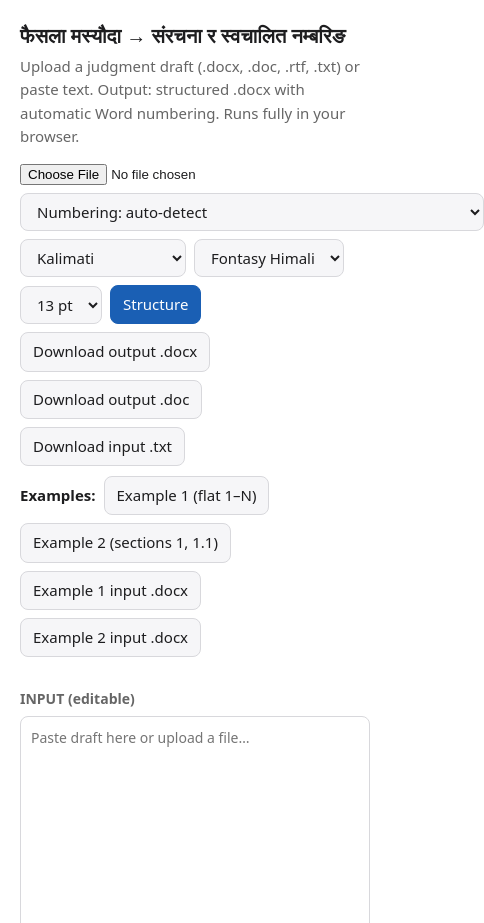
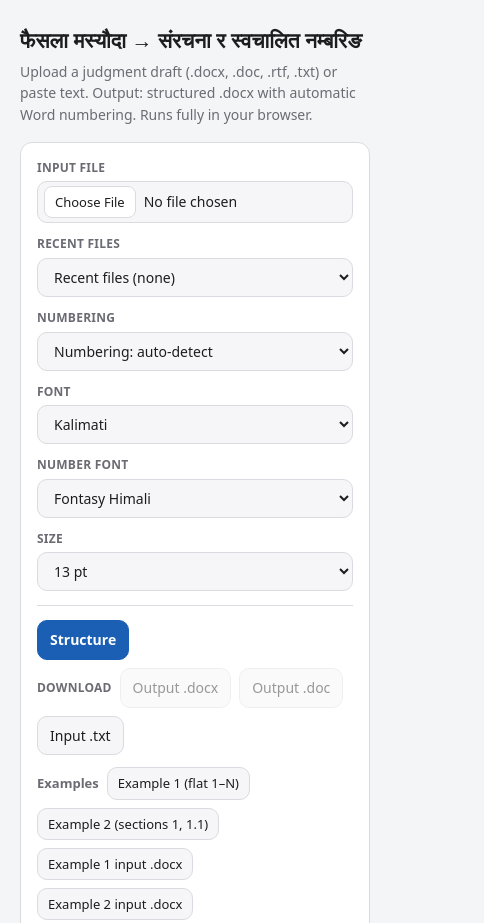
Before and after one commit to ShivaPrasadAcharya/formatingjudgementdrafts, a plain HTML site: page index.html in a window 390 px wide. Shown: the top 923 px of the page, 484 px wide, since content can reach past the window. Drawn offline with nearby package versions, Linux system fonts and the light colour scheme.

Commit message:
Refactor index.html for better layout and styles
Updated styles and HTML structure for improved layout and responsiveness.

```diff
--- a/index.html
+++ b/index.html
@@ -9,41 +9,56 @@
 <script src="https://cdnjs.cloudflare.com/ajax/libs/mammoth/1.6.0/mammoth.browser.min.js"></script>
 <script src="https://cdn.jsdelivr.net/npm/docx@8.5.0/build/index.umd.js"></script>
 <style>
-:root{--bg:#fff;--fg:#1d1d1f;--mut:#666;--bd:#d8d8dc;--ac:#1a5fb4;--card:#f6f6f8}
-@media(prefers-color-scheme:dark){:root{--bg:#1c1c1e;--fg:#f2f2f4;--mut:#a0a0a8;--bd:#3a3a3e;--ac:#6ea8ff;--card:#26262a}}
+:root{--bg:#f4f5f7;--pn:#fff;--fg:#1d1d1f;--mut:#6b6b73;--bd:#d9dbe0;--ac:#1a5fb4;--card:#f6f6f8;--r:10px}
+@media(prefers-color-scheme:dark){:root{--bg:#141416;--pn:#1c1c1e;--fg:#f2f2f4;--mut:#a0a0a8;--bd:#3a3a3e;--ac:#6ea8ff;--card:#26262a}}
 *{box-sizing:border-box}body{margin:0;font:15px/1.55 system-ui,"Nirmala UI",sans-serif;background:var(--bg);color:var(--fg)}
-main{max-width:1100px;margin:0 auto;padding:20px}h1{font-size:20px;margin:0 0 4px}p.s{color:var(--mut);margin:0 0 16px}
-.row{display:flex;gap:8px;flex-wrap:wrap;align-items:center;margin:10px 0}
-button,select{font:inherit;padding:7px 12px;border:1px solid var(--bd);border-radius:8px;background:var(--card);color:var(--fg);cursor:pointer}
-button.p{background:var(--ac);color:#fff;border-color:var(--ac)}
-.g{display:grid;grid-template-columns:1fr 1fr;gap:14px}@media(max-width:800px){.g{grid-template-columns:1fr}}
-h2{font-size:14px;margin:0 0 6px;color:var(--mut)}
-textarea,#out{width:100%;height:480px;border:1px solid var(--bd);border-radius:8px;padding:10px;background:var(--bg);color:var(--fg);font:14px/1.6 "Nirmala UI",system-ui,sans-serif}
-#out{overflow:auto}#out div{margin:0;line-height:1.15}.c{text-align:center}.b{font-weight:700}.u{text-decoration:underline}.j{text-align:justify}.r{text-align:right}
+main{max-width:1180px;margin:0 auto;padding:24px 20px 32px}
+header{margin-bottom:16px}h1{font-size:21px;margin:0 0 4px}p.s{color:var(--mut);margin:0;font-size:14px}
+.card{background:var(--pn);border:1px solid var(--bd);border-radius:12px;padding:16px;margin-bottom:16px}
+.controls{display:grid;grid-template-columns:repeat(auto-fit,minmax(170px,1fr));gap:12px 14px}
+.field{display:flex;flex-direction:column;gap:4px;min-width:0}.field.w2{grid-column:span 2}@media(max-width:560px){.field.w2{grid-column:auto}}
+label{font-size:12px;font-weight:600;color:var(--mut);letter-spacing:.02em;text-transform:uppercase}
+button,select,input[type=file]{font:inherit;font-size:14px;padding:8px 12px;border:1px solid var(--bd);border-radius:var(--r);background:var(--card);color:var(--fg);cursor:pointer;min-width:0;max-width:100%}
+input[type=file]{padding:4px 6px;width:100%}input[type=file]::file-selector-button{font:inherit;font-size:13px;padding:5px 10px;margin-right:8px;border:1px solid var(--bd);border-radius:8px;background:var(--pn);color:var(--fg);cursor:pointer}
+select{width:100%}button:hover:not(:disabled),select:hover{border-color:var(--ac)}button:disabled{opacity:.45;cursor:not-allowed}
+:focus-visible{outline:2px solid var(--ac);outline-offset:1px}
+button.p{background:var(--ac);color:#fff;border-color:var(--ac);font-weight:600}
+.actions{display:flex;gap:8px;flex-wrap:wrap;align-items:center;margin-top:14px;padding-top:14px;border-top:1px solid var(--bd)}
+.actions .sp{flex:1}.grp{display:flex;gap:8px;flex-wrap:wrap;align-items:center}.grp>span{font-size:12px;font-weight:600;color:var(--mut);text-transform:uppercase;letter-spacing:.02em}
+.ex{margin-top:12px;display:flex;gap:8px;flex-wrap:wrap;align-items:center}.ex button{font-size:13px;padding:5px 10px}
+#msg{color:#c0392b;min-height:0;margin-top:8px;font-size:14px}#msg:empty{display:none}
+.g{display:grid;grid-template-columns:1fr 1fr;gap:16px}@media(max-width:860px){.g{grid-template-columns:1fr}}
+.panel{background:var(--pn);border:1px solid var(--bd);border-radius:12px;padding:12px;min-width:0}
+h2{font-size:12px;font-weight:600;margin:0 0 8px;color:var(--mut);letter-spacing:.04em;text-transform:uppercase}
+textarea,#out{width:100%;height:min(68vh,560px);border:1px solid var(--bd);border-radius:8px;padding:12px;background:var(--bg);color:var(--fg);font:14px/1.6 "Nirmala UI",system-ui,sans-serif;resize:vertical}
+#out{overflow:auto;background:var(--pn)}#out div{margin:0;line-height:1.15}.c{text-align:center}.b{font-weight:700}.u{text-decoration:underline}.j{text-align:justify}.r{text-align:right}
 .n{display:inline-block;min-width:3em;font-weight:400}.i{padding-left:3em;text-indent:-3em}
-#rec{display:inline-flex;gap:6px;align-items:center;flex-wrap:wrap}#rec button{padding:4px 8px;font-size:13px;max-width:190px;overflow:hidden;text-overflow:ellipsis;white-space:nowrap}#msg{color:#c0392b;min-height:1.4em}.note{font-size:13px;color:var(--mut)}
+.note{font-size:13px;color:var(--mut)}footer.note{margin-top:16px;line-height:1.6}
 </style>
 </head>
 <body>
 <main>
-<h1>फैसला मस्यौदा → संरचना र स्वचालित नम्बरिङ</h1>
-<p class="s">Upload a judgment draft (.docx, .doc, .rtf, .txt) or paste text. Output: structured .docx with automatic Word numbering. Runs fully in your browser.</p>
-<div class="row">
- <input type="file" id="f" accept=".docx,.doc,.rtf,.txt">
- <span id="rec"></span>
- <select id="mode"><option value="auto">Numbering: auto-detect</option><option value="sections">Sections: 1 / 1.1, 1.2 …</option><option value="flat">Paragraphs only: 1, 2, 3 … (section headings not numbered)</option><option value="all">Irrespective: continuous 1, 2, 3 … (no heading search)</option></select>
- <select id="font"><option>Kalimati</option><option>Nirmala UI</option><option>Mangal</option><option>Arial Unicode MS</option></select>
- <select id="nfont" title="Font for paragraph numbers"><option>Fontasy Himali</option><option>Kalimati</option><option>Nirmala UI</option><option>Mangal</option></select>
- <select id="size"><option value="13">13 pt</option><option value="11">11 pt</option><option value="12">12 pt</option><option value="14">14 pt</option><option value="16">16 pt</option></select>
- <button class="p" id="go">Structure</button>
- <button id="dl" disabled>Download output .docx</button><button id="dld" disabled>Download output .doc</button>
- <button id="dlin">Download input .txt</button>
-</div>
-<div class="row"><b>Examples:</b><button id="e1">Example 1 (flat 1–N)</button><button id="e2">Example 2 (sections 1, 1.1)</button><button id="e1d">Example 1 input .docx</button><button id="e2d">Example 2 input .docx</button></div>
-<div id="msg"></div>
-<div class="g"><div><h2>INPUT (editable)</h2><textarea id="in" placeholder="Paste draft here or upload a file…"></textarea></div>
-<div><h2>OUTPUT (preview of the .docx)</h2><div id="out"></div></div></div>
-<p class="note">Recognised main headings: तथ्यगत बेहोरा / तथ्यखण्ड, यस अदालतको ठहर / ठहरखण्ड, तपसिल. Old .doc files are read on a best-effort basis; if the text looks wrong, save as .docx first. Bold, underline and italic are kept from .docx, .rtf and .html files (the input box shows plain text); .doc and .txt files carry no formatting here. Review all output against the original before use.</p>
+<header><h1>फैसला मस्यौदा → संरचना र स्वचालित नम्बरिङ</h1>
+<p class="s">Upload a judgment draft (.docx, .doc, .rtf, .txt) or paste text. Output: structured .docx with automatic Word numbering. Runs fully in your browser.</p></header>
+<section class="card">
+ <div class="controls">
+  <div class="field w2"><label for="f">Input file</label><input type="file" id="f" accept=".docx,.doc,.rtf,.txt"></div>
+  <div class="field"><label for="rec">Recent files</label><select id="rec"><option value="">Recent files (none)</option></select></div>
+  <div class="field w2"><label for="mode">Numbering</label><select id="mode"><option value="auto">Numbering: auto-detect</option><option value="sections">Sections: 1 / 1.1, 1.2 …</option><option value="flat">Paragraphs only: 1, 2, 3 … (section headings not numbered)</option><option value="all">Irrespective: continuous 1, 2, 3 … (no heading search)</option></select></div>
+  <div class="field"><label for="font">Font</label><select id="font"><option>Kalimati</option><option>Nirmala UI</option><option>Mangal</option><option>Arial Unicode MS</option></select></div>
+  <div class="field"><label for="nfont">Number font</label><select id="nfont" title="Font for paragraph numbers"><option>Fontasy Himali</option><option>Kalimati</option><option>Nirmala UI</option><option>Mangal</option></select></div>
+  <div class="field"><label for="size">Size</label><select id="size"><option value="13">13 pt</option><option value="11">11 pt</option><option value="12">12 pt</option><option value="14">14 pt</option><option value="16">16 pt</option></select></div>
+ </div>
+ <div class="actions">
+  <button class="p" id="go">Structure</button><span class="sp"></span>
+  <div class="grp"><span>Download</span><button id="dl" disabled>Output .docx</button><button id="dld" disabled>Output .doc</button><button id="dlin">Input .txt</button></div>
+ </div>
+ <div class="ex"><b class="note">Examples</b><button id="e1">Example 1 (flat 1–N)</button><button id="e2">Example 2 (sections 1, 1.1)</button><button id="e1d">Example 1 input .docx</button><button id="e2d">Example 2 input .docx</button></div>
+ <div id="msg"></div>
+</section>
+<div class="g"><div class="panel"><h2>Input (editable)</h2><textarea id="in" placeholder="Paste draft here or upload a file…"></textarea></div>
+<div class="panel"><h2>Output (preview of the .docx)</h2><div id="out"></div></div></div>
+<footer class="note">Recognised main headings: तथ्यगत बेहोरा / तथ्यखण्ड, यस अदालतको ठहर / ठहरखण्ड, तपसिल. Old .doc files are read on a best-effort basis; if the text looks wrong, save as .docx first. Bold, underline and italic are kept from .docx, .rtf and .html files (the input box shows plain text); .doc and .txt files carry no formatting here. Review all output against the original before use.</footer>
 </main>
 <script>
 const EX1=`।। श्री ।।
@@ -284,12 +299,20 @@ async function readAny(f){const ab=await f.arrayBuffer(),u=new Uint8Array(ab),h=
  if(u[0]===0xD0&&u[1]===0xCF){const t=oleDoc(ab);if(!t)throw new Error('Could not read this .doc. Please save it as .docx and upload again.');return t}
  let t=u[0]===0xFF&&u[1]===0xFE?new TextDecoder('utf-16le').decode(ab):new TextDecoder('utf-8').decode(ab);
  if(h.startsWith('{\\rtf'))return rtf(t);if(/^\s*<(!doctype|html)/i.test(t))return htmlM(t);return t}
-const RECENT=[];
-function showRecent(){const r=$('rec'),bs=RECENT.map(f=>{const b=document.createElement('button');b.textContent=f.name;b.title=f.name;b.onclick=()=>loadFile(f,true);return b});
- if(!bs.length){r.replaceChildren();return}const l=document.createElement('span');l.className='note';l.textContent='Recent:';r.replaceChildren(l,...bs)}
-async function loadFile(f,again){$('msg').textContent='';try{ORIG=f.name;FM=await readAny(f);$('in').value=pl(FM);run();
- const k=RECENT.findIndex(x=>x.name===f.name&&x.size===f.size&&x.lastModified===f.lastModified);if(k>=0)RECENT.splice(k,1);RECENT.unshift(f);RECENT.length=Math.min(RECENT.length,3);showRecent()}catch(er){$('msg').textContent=er.message}}
+let RECENT=[];
+const idb=()=>new Promise((res,rej)=>{const r=indexedDB.open('judgment-recent',1);r.onupgradeneeded=()=>r.result.createObjectStore('files',{keyPath:'id',autoIncrement:true});r.onsuccess=()=>res(r.result);r.onerror=()=>rej(r.error)});
+const idbAll=async()=>{const d=await idb();return new Promise(res=>{const q=d.transaction('files').objectStore('files').getAll();q.onsuccess=()=>res(q.result||[]);q.onerror=()=>res([])})};
+async function idbSave(f){const d=await idb(),all=await idbAll(),tx=d.transaction('files','readwrite'),s=tx.objectStore('files'),same=x=>x.name===f.name&&x.size===f.size&&x.lastModified===f.lastModified;
+ all.filter(same).forEach(x=>s.delete(x.id));s.add({name:f.name,size:f.size,lastModified:f.lastModified,blob:f,t:Date.now()});
+ all.filter(x=>!same(x)).sort((a,b)=>b.t-a.t).slice(2).forEach(x=>s.delete(x.id));await new Promise(r=>{tx.oncomplete=r;tx.onerror=r})}
+function showRecent(){const r=$('rec');r.replaceChildren();const o0=document.createElement('option');o0.value='';o0.textContent=RECENT.length?'Recent files ('+RECENT.length+')':'Recent files (none)';r.appendChild(o0);
+ RECENT.forEach((f,i)=>{const o=document.createElement('option');o.value=i;o.textContent=f.name;r.appendChild(o)});r.value=''}
+async function loadFile(f){$('msg').textContent='';try{ORIG=f.name;FM=await readAny(f);$('in').value=pl(FM);run();
+ const k=RECENT.findIndex(x=>x.name===f.name&&x.size===f.size&&x.lastModified===f.lastModified);if(k>=0)RECENT.splice(k,1);RECENT.unshift(f);RECENT.length=Math.min(RECENT.length,3);showRecent();
+ try{await idbSave(f)}catch(e){}}catch(er){$('msg').textContent=er.message}}
 $('f').onchange=async e=>{const f=e.target.files[0];if(!f)return;await loadFile(f);e.target.value=''};
+$('rec').onchange=async e=>{const f=RECENT[+e.target.value];e.target.value='';if(f)await loadFile(f)};
+(async()=>{try{const a=await idbAll();RECENT=a.sort((x,y)=>y.t-x.t).slice(0,3).map(x=>new File([x.blob],x.name,{lastModified:x.lastModified}));showRecent()}catch(e){}})();
 function mkRtf(o){const R=['pv','pd','tap','flat','sec'],LS=Object.fromEntries(R.map((r,i)=>[r,i+1])),al={c:'\\qc',h:'\\qc',r:'\\qr',j:'\\qj',l:'\\ql'};
  const e=t=>[...t].map(ch=>{const c=ch.charCodeAt(0);return ch==='\\'||ch==='{'||ch==='}'?'\\'+ch:c>127?'\\u'+(c>32767?c-65536:c)+'?':ch}).join('');
  const lv=(t,n,i)=>`\\listlevel\\levelnfc0\\levelnfcn0\\leveljc0\\leveljcn0\\levelfollow0\\levelstartat1\\levelspace0\\levelindent0{\\leveltext\\'0${t.replace(/%\d/g,'x').length}${t.replace('%1',"\\'00").replace('%2',"\\'01")};}{\\levelnumbers${n};}\\f1\\fs${$('size').value*2}\\fi-${i}\\li${i}`;
```
